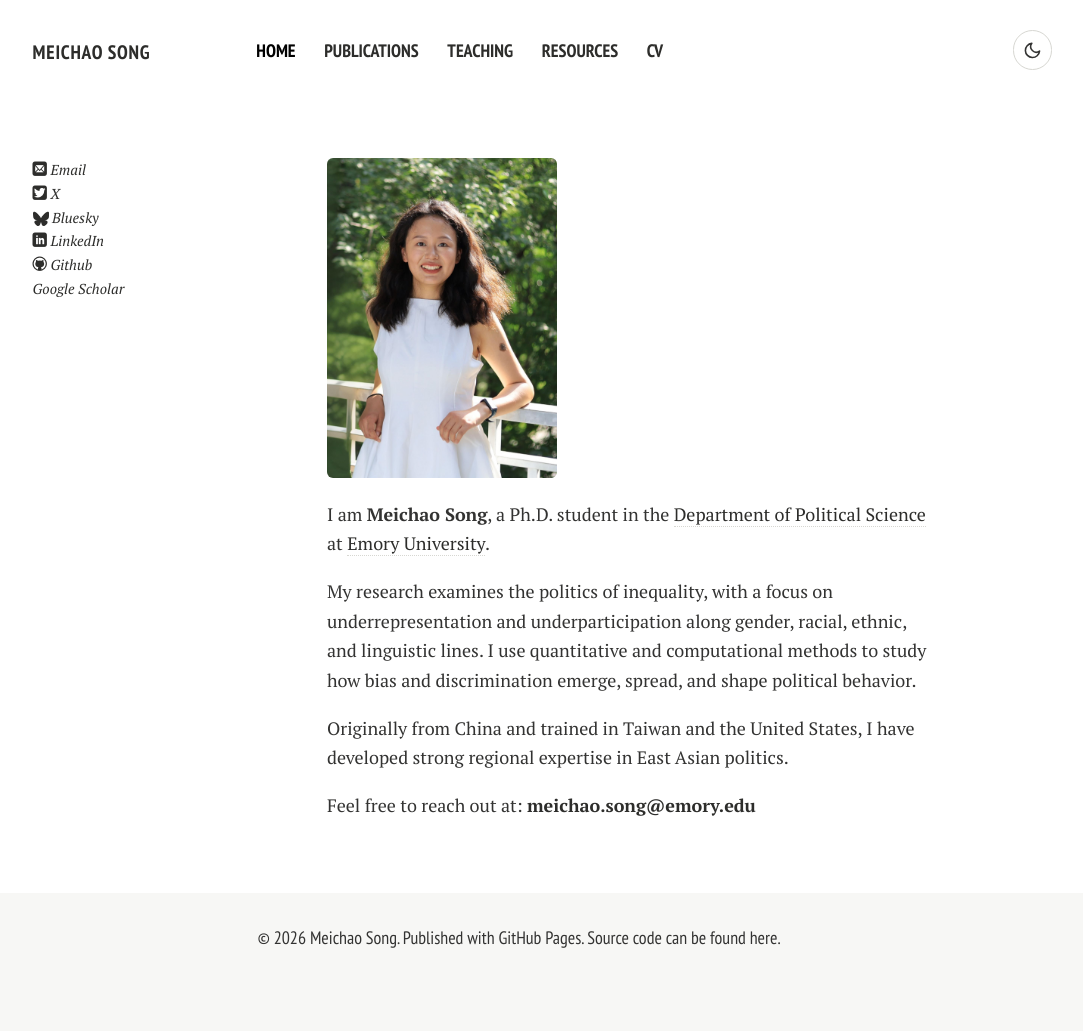
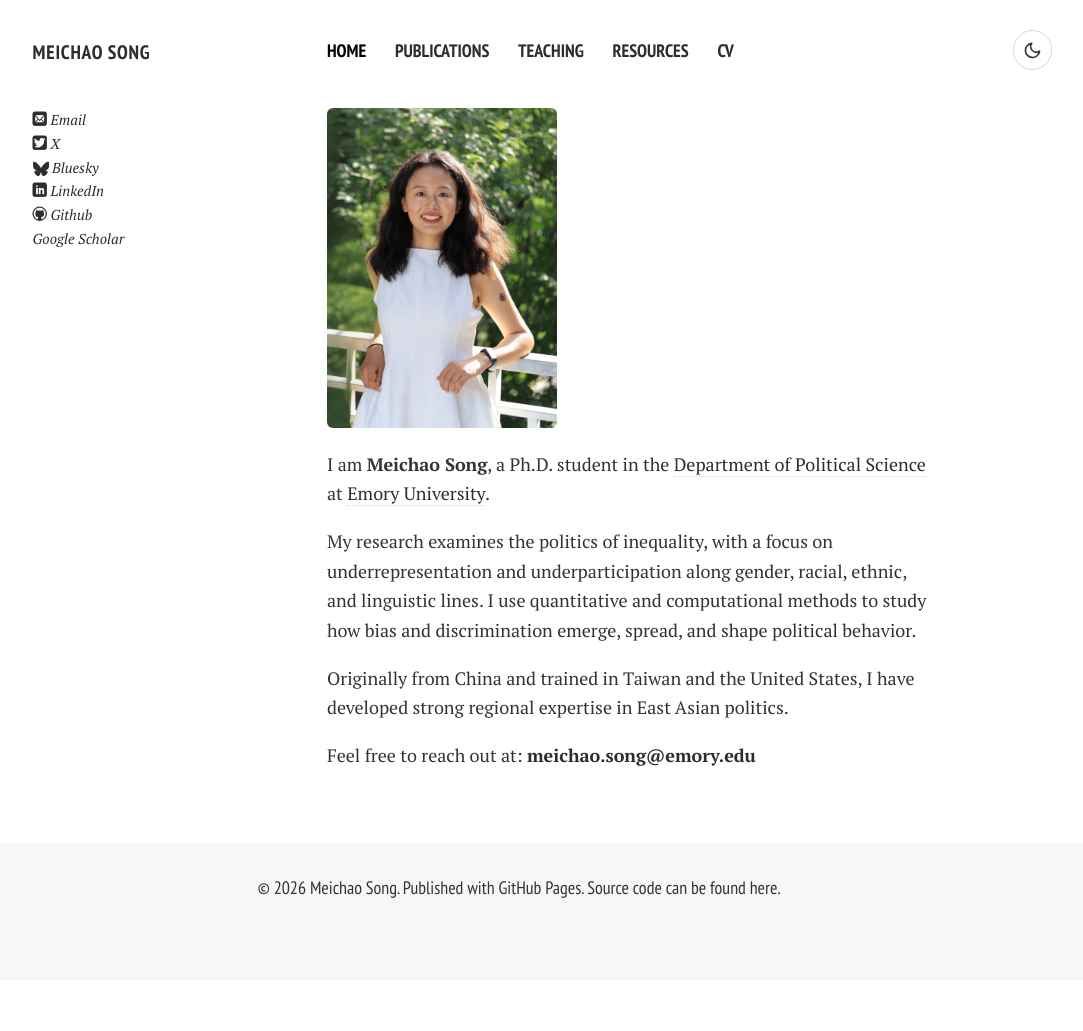
Before and after one commit to MeichaoPoliSci/MeichaoCV202606, a Jekyll site: the page built from index.md, in a window 1280 px wide. Shown: the whole page, without its empty margins (121-1204 px from the left). Built offline with Jekyll 4.4.1, drawn with Linux system fonts in a browser that asks for light colours; nearby versions of some CDN libraries; comment, search, counter and statistics services are not loaded; a style sheet for code colours, icons or effects is not loaded; after the commit the page ends 980 px from its top, so only the background shows below that.

Commit message:
Revert "Align desktop nav with content column"
This reverts commit 3ae83f8be8ce972a9ca014fbb95e9d60142413cb.

```diff
--- a/_includes/head.html
+++ b/_includes/head.html
@@ -58,8 +58,8 @@
 <link rel="stylesheet" href="https://cdnjs.cloudflare.com/ajax/libs/academicons/1.8.6/css/academicons.min.css" integrity="sha256-uFVgMKfistnJAfoCUQigIl+JfUaP47GrRKjf6CTPVmw=" crossorigin="anonymous" />
 
 <!-- For all browsers -->
-<link rel="stylesheet" href="{{ "/assets/css/main.css" | relative_url }}?v=20260617-nav-grid-align">
-<link rel="stylesheet" href="{{ "/assets/css/theme-toggle.css" | relative_url }}?v=20260617-nav-grid-align">
+<link rel="stylesheet" href="{{ "/assets/css/main.css" | relative_url }}?v=20260617-home-nav-align">
+<link rel="stylesheet" href="{{ "/assets/css/theme-toggle.css" | relative_url }}?v=20260617-home-nav-align">
 
 <!--[if (lt IE 9) & (!IEMobile)]>
 <link rel="stylesheet" href="{{ "/assets/css/ie.css" | relative_url }}">
--- a/assets/css/theme-toggle.css
+++ b/assets/css/theme-toggle.css
@@ -120,26 +120,6 @@ footer a {
 .top-navigation-current {
   color: var(--theme-link-hover);
   text-decoration: none;
-}
-
-@media only screen and (min-width: 37.5em) {
-  .navigation-wrapper {
-    display: grid;
-    grid-template-columns: 14% 53%;
-    column-gap: 9%;
-    align-items: start;
-    box-sizing: border-box;
-    padding-left: 12%;
-    padding-right: 12%;
-  }
-
-  .site-name,
-  .top-navigation {
-    float: none;
-    width: auto;
-    margin-left: 0;
-    margin-right: 0;
-  }
 }
 
 .theme-toggle {
@@ -288,10 +268,6 @@ html[data-theme="dark"] .footer-wrap {
 }
 
 @media only screen and (min-width: 86.375em) {
-  .navigation-wrapper {
-    grid-template-columns: 10% 57%;
-  }
-
   .home-profile {
     display: grid;
     grid-template-columns: minmax(0, 600px) 230px;
```
